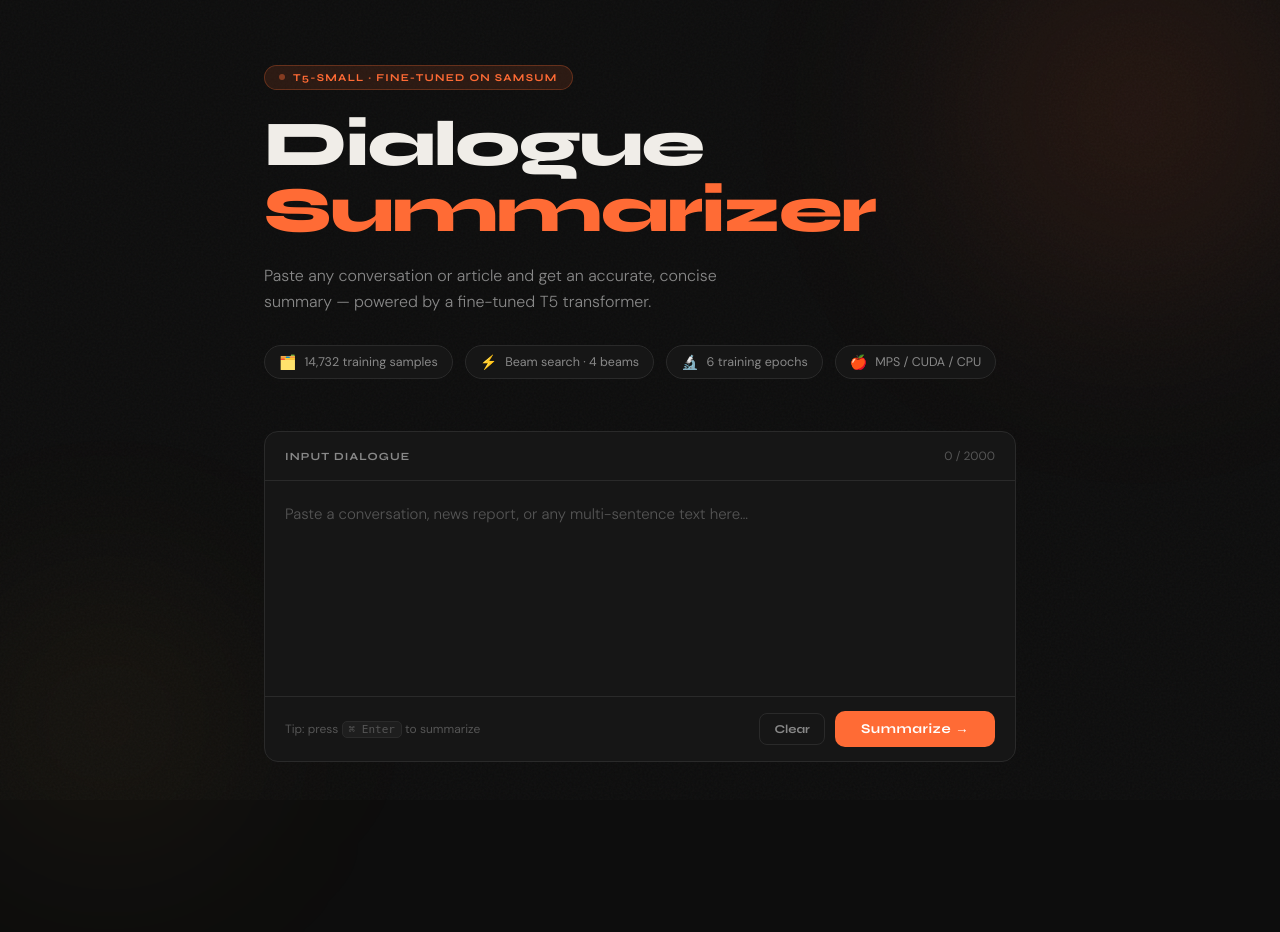
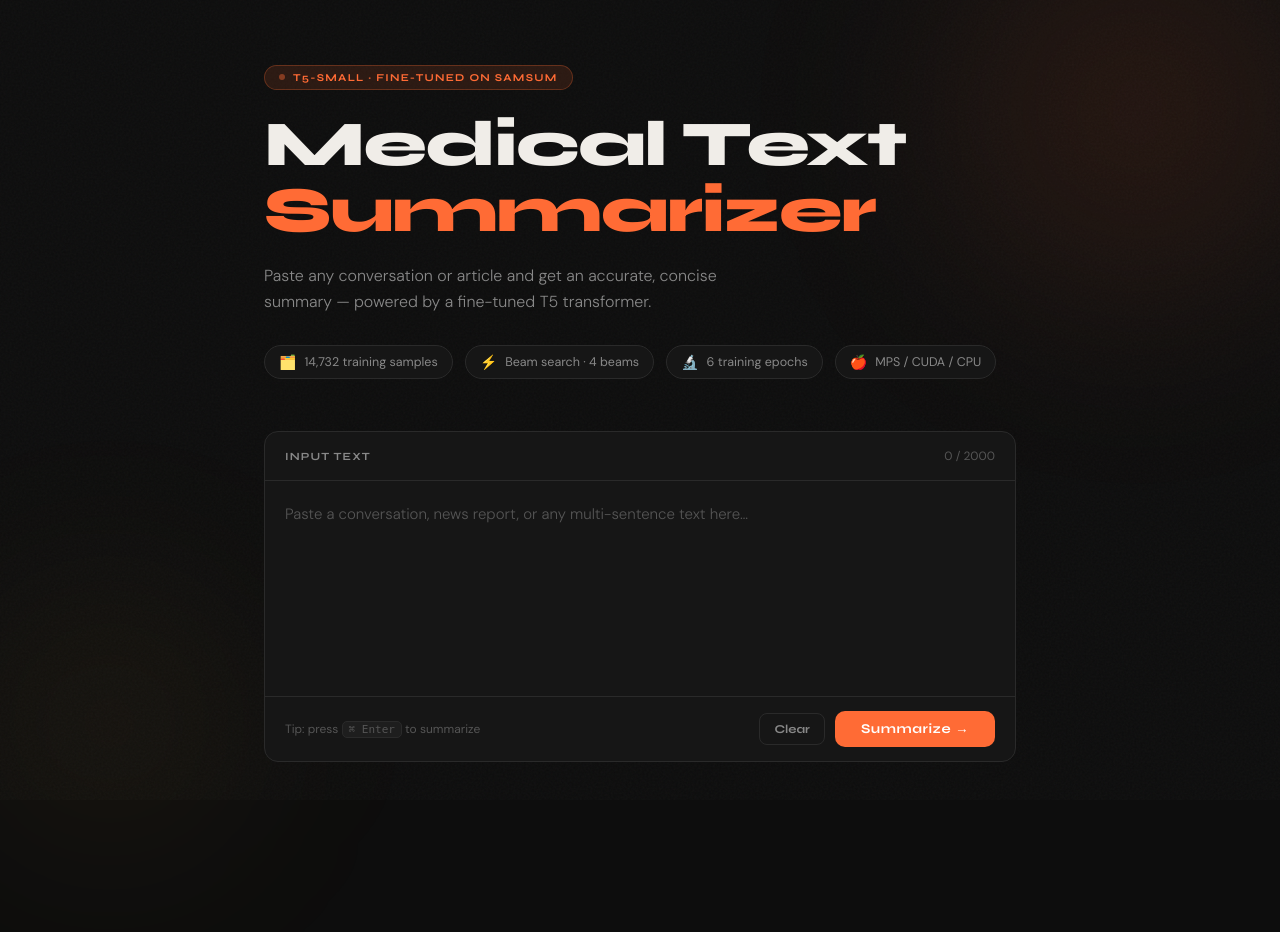
Before and after one commit to shanmukhraj7/TextSummarizer, a FastAPI app: page / in a window 1280 px wide. Shown: the top 932 px of the page. Run offline with FastAPI, Linux system fonts and the light colour scheme.

Commit message:
Updated according to NLP

```diff
--- a/templates/index.html
+++ b/templates/index.html
@@ -3,7 +3,7 @@
 <head>
   <meta charset="UTF-8" />
   <meta name="viewport" content="width=device-width, initial-scale=1.0" />
-  <title>Text Summarizer</title>
+  <title>Medical Text Summarizer</title>
   <link rel="preconnect" href="https://fonts.googleapis.com" />
   <link
     href="https://fonts.googleapis.com/css2?family=Syne:wght@400;600;700;800&family=DM+Sans:ital,wght@0,300;0,400;0,500;1,300&display=swap"
@@ -427,7 +427,7 @@
         <span class="badge-dot"></span>
         T5-Small · Fine-tuned on SAMSum
       </div>
-      <h1>Dialogue<br /><em>Summarizer</em></h1>
+      <h1>Medical Text<br /><em>Summarizer</em></h1>
       <p class="subtitle">
         Paste any conversation or article and get an accurate, concise summary — powered by a fine-tuned T5 transformer.
       </p>
@@ -442,11 +442,11 @@
     <!-- ── Input card ── -->
     <div class="card">
       <div class="card-header">
-        <span class="card-label">Input Dialogue</span>
+        <span class="card-label">Input Text</span>
         <span class="char-count" id="char-count">0 / 2000</span>
       </div>
       <textarea
-        id="dialogue-input"
+        id="text-input"
         placeholder="Paste a conversation, news report, or any multi-sentence text here…"
         maxlength="2000"
         spellcheck="false"
@@ -496,7 +496,7 @@
   </div><!-- /wrapper -->
 
   <script>
-    const textarea   = document.getElementById('dialogue-input');
+    const textarea   = document.getElementById('text-input');
     const charCount  = document.getElementById('char-count');
     const submitBtn  = document.getElementById('submit-btn');
     const clearBtn   = document.getElementById('clear-btn');
@@ -531,13 +531,13 @@
 
     /* ── Submit ── */
     submitBtn.addEventListener('click', async () => {
-      const dialogue = textarea.value.trim();
+      const text = textarea.value.trim();
 
-      if (!dialogue) {
+      if (!text) {
         showError('Please enter some text first.');
         return;
       }
-      if (dialogue.length < 10) {
+      if (text.length < 10) {
         showError('Text is too short to summarize.');
         return;
       }
@@ -548,7 +548,7 @@
         const res = await fetch('/summarize', {
           method: 'POST',
           headers: { 'Content-Type': 'application/json' },
-          body: JSON.stringify({ dialogue }),
+          body: JSON.stringify({ text }),
         });
 
         const data = await res.json();
```
Also changed, not shown: 1 other file.
